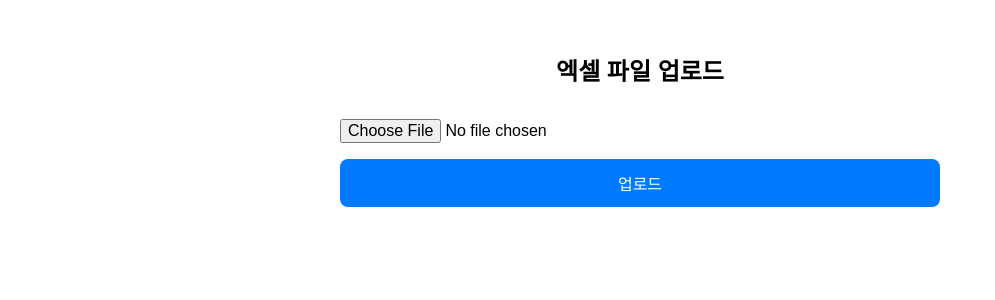
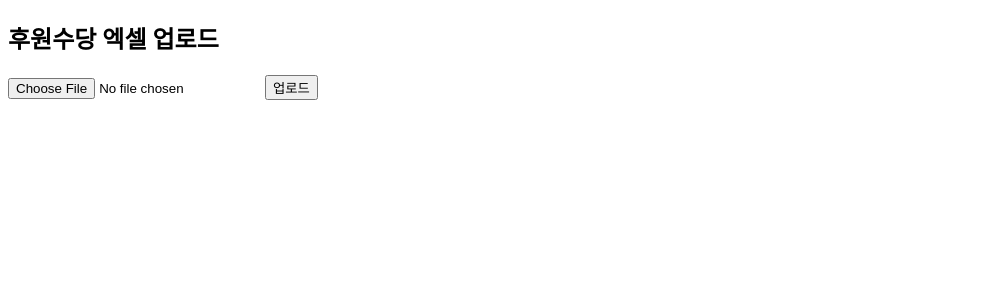
Before and after one commit to sohee4463/member_tiger_git, a Flask app: template templates/upload.html in a window 1280 px wide. Shown: the top 300 px of the page, without its empty margins (0-995 px from the left). Run offline with Flask 3, Linux system fonts and the light colour scheme; the template is opened without the code that fills it, so the values that code supplies are empty.

Commit message:
업로드 페이지 수정

```diff
--- a/templates/upload.html
+++ b/templates/upload.html
@@ -2,45 +2,12 @@
 <html lang="ko">
 <head>
   <meta charset="UTF-8">
-  <meta name="viewport" content="width=device-width, initial-scale=1">
   <title>엑셀 업로드</title>
-  <style>
-    body {
-      font-family: sans-serif;
-      padding: 2rem;
-      max-width: 600px;
-      margin: auto;
-    }
-    h2 {
-      text-align: center;
-    }
-    form {
-      display: flex;
-      flex-direction: column;
-      gap: 1rem;
-      margin-top: 2rem;
-    }
-    input[type="file"] {
-      font-size: 1rem;
-    }
-    button {
-      padding: 0.75rem;
-      font-size: 1rem;
-      background-color: #007bff;
-      color: white;
-      border: none;
-      border-radius: 8px;
-      cursor: pointer;
-    }
-    button:hover {
-      background-color: #0056b3;
-    }
-  </style>
 </head>
 <body>
-  <h2>엑셀 파일 업로드</h2>
-  <form action="/upload_excel" method="post" enctype="multipart/form-data">
-    <input type="file" name="file" accept=".xlsx" required>
+  <h2>후원수당 엑셀 업로드</h2>
+  <form action="/upload_excel" method="POST" enctype="multipart/form-data">
+    <input type="file" name="file" accept=".xls,.xlsx" required>
     <button type="submit">업로드</button>
   </form>
 </body>
```
